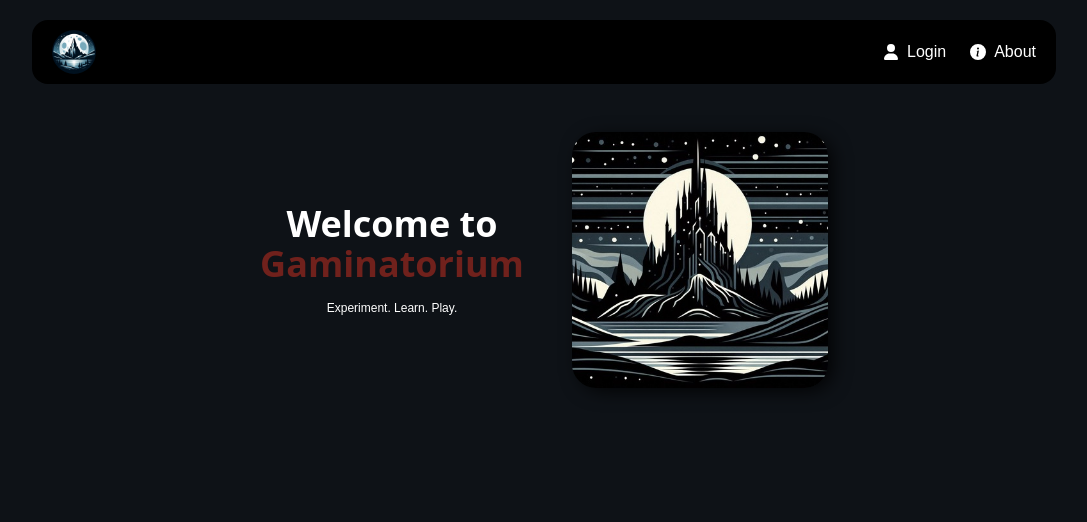
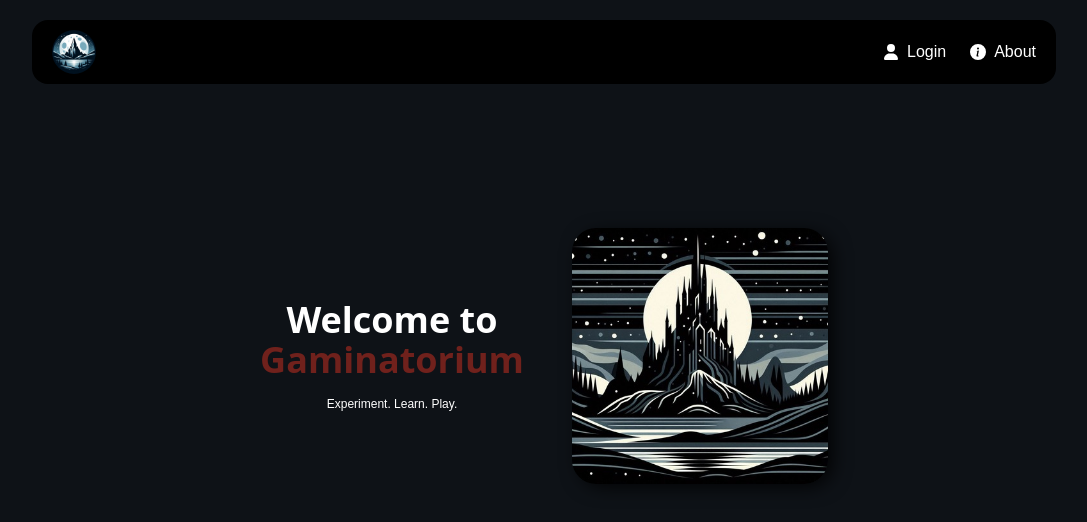
Before and after one commit to keeeper85/Gaminatorium-frontend, a React (Vite) app: page / in a window 1280 px wide. Shown: the top 522 px of the page, without its empty margins (96-1183 px from the left). Built offline with nearby package versions, Linux system fonts and the light colour scheme; a web font is replaced by a local one.

Commit message:
fix: change margin top

```diff
--- a/src/components/Hero/Hero.tsx
+++ b/src/components/Hero/Hero.tsx
@@ -1,6 +1,6 @@
 export default function Hero() {
   return (
-    <div className="flex flex-col md:flex-row gap-12 mt-12 items-center">
+    <div className="flex flex-col md:flex-row gap-12 mt-36 items-center">
       <div className="flex flex-col text-center gap-4">
         <h1 className="flex flex-col font-irish xl:text-6xl text-4xl font-bold">
           Welcome to <strong className="text-red">Gaminatorium</strong>
```
